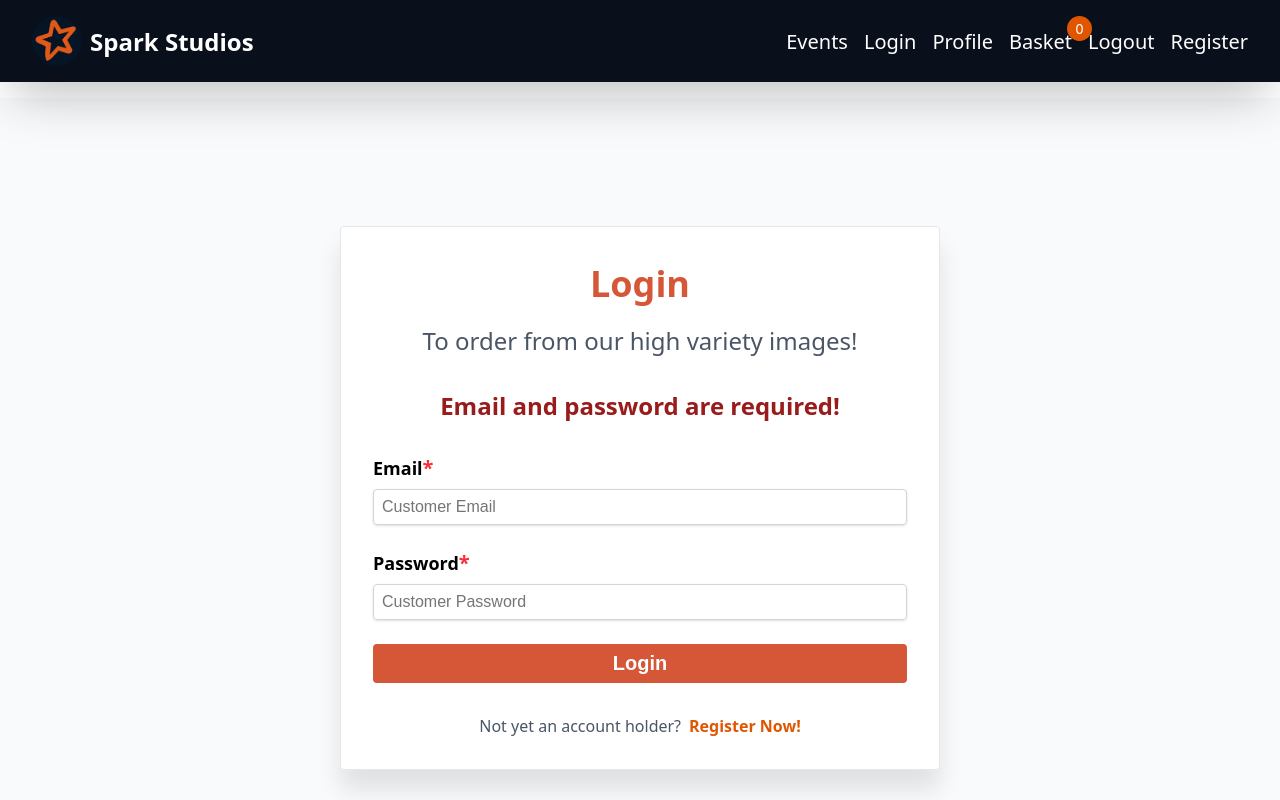
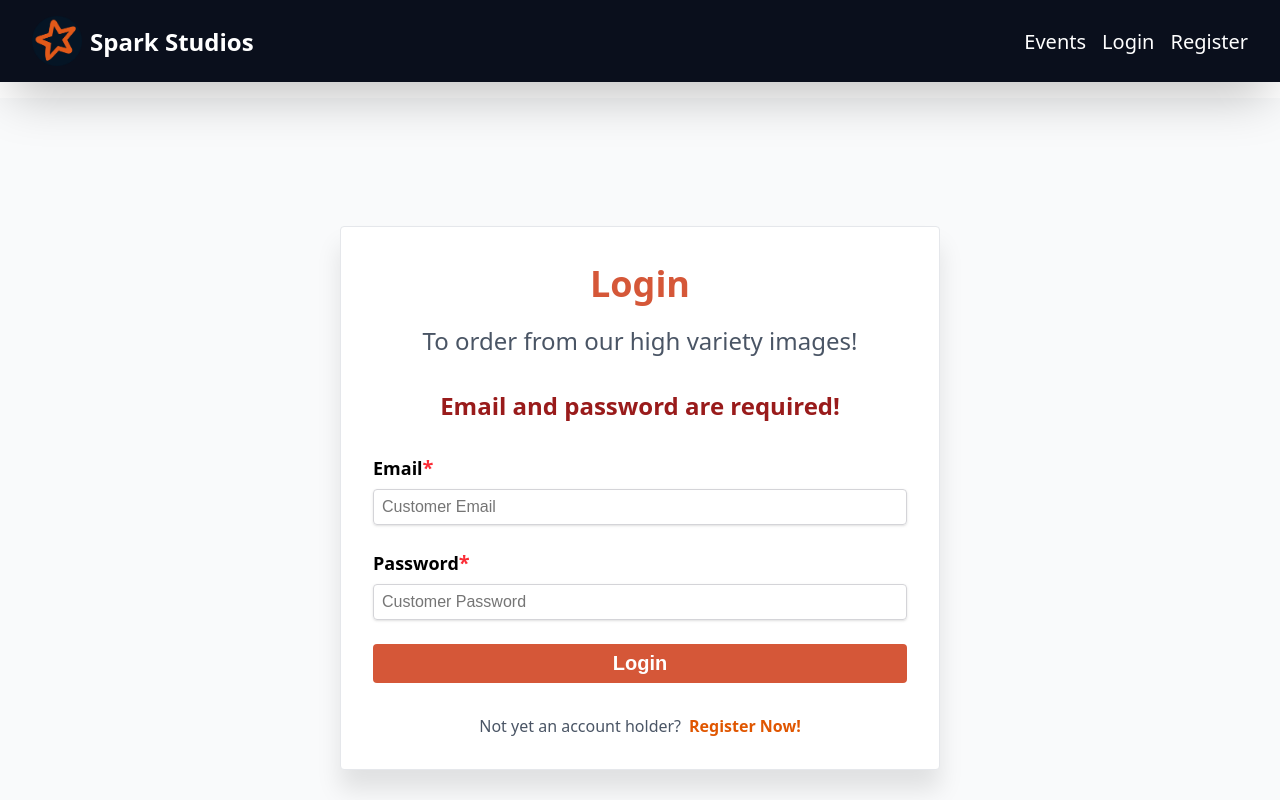
Before and after one commit to odqz/module-c-practice-2, a React (Vite) app: page /login in a window 1280 px wide. Shown: the top 800 px of the page. Built offline with nearby package versions, Linux system fonts and the light colour scheme.

Commit message:
added logout for authentiated users

```diff
--- a/src/components/page/Layout.jsx
+++ b/src/components/page/Layout.jsx
@@ -1,4 +1,15 @@
+import { useNavigate } from "react-router-dom"
+
 export function Layout({children}) {
+  const authToken = localStorage.getItem('auth-token')
+  const nav = useNavigate()
+
+  function logoutUser(e) {
+    e.preventDefault()
+    localStorage.removeItem('auth-token')
+    nav('/login')
+  }
+
   return (
     <>
       <div className="app-wrapper">
@@ -14,22 +25,23 @@ export function Layout({children}) {
 
             <nav className="nav">
               <ul>
+                {/* Always shown */}
                 <li><a href="/" className="nav-link">Events</a></li>
 
-                <li><a href="/login" className="nav-link">Login</a></li>
+                {/* Only shown when logged out */}
+                { authToken ? '' : <li><a href="/login" className="nav-link">Login</a></li> }
+                { authToken ? '' : <li><a href="/register" className="nav-link">Register</a></li> }
 
-                <li><a href="/profile" className="nav-link">Profile</a></li>
-
-                <li className="basket-link">
-                  <a href="/basket" className="nav-link">
-                    Basket
-                    <span className="basket-count">0</span>
-                  </a>
-                </li>
-
-                <li><a href="/logout" className="nav-link">Logout</a></li>
-
-                <li><a href="/register" className="nav-link">Register</a></li>
+                {/* Only shown when logged in */}
+                { authToken ? <li><a href="/profile" className="nav-link">Profile</a></li> : '' }
+                { authToken ?
+                  <li className="basket-link">
+                    <a href="/basket" className="nav-link">
+                      Basket
+                      <span className="basket-count">0</span>
+                    </a>
+                  </li> : '' }
+                { authToken ? <li onClick={logoutUser}><a href="/logout" className="nav-link">Logout</a></li> : '' }
               </ul>
             </nav>
           </div>
```
